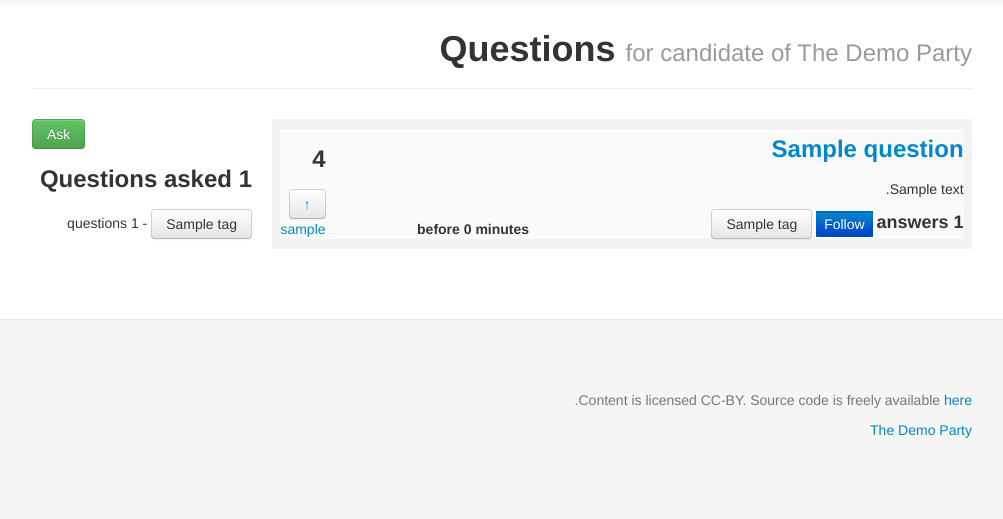
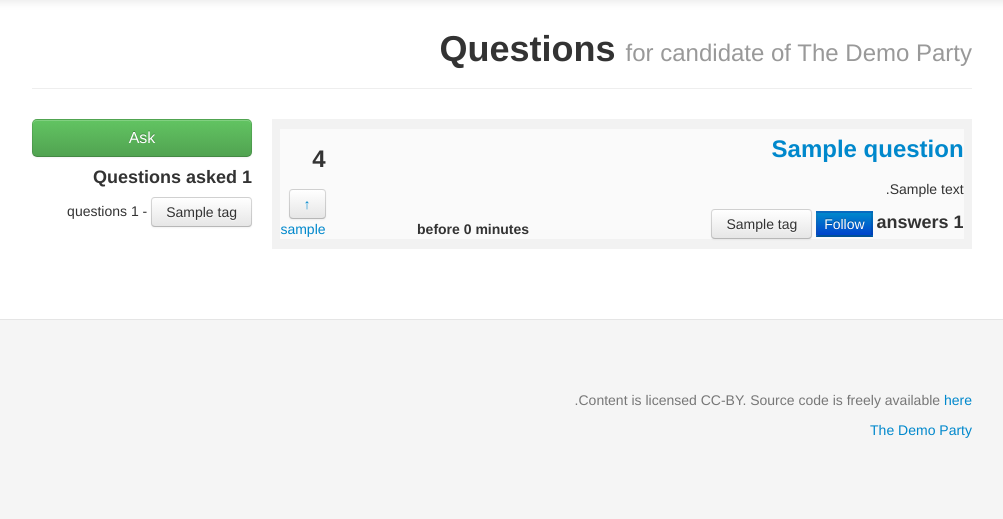
Before and after one commit to amirnissim/okqa, a Django app: template okqa/qa/templates/qa/question_list.html in a window 1280 px wide. Shown: the part 41-560 px from the top of the page, without its empty margins (138-1141 px from the left). Run offline with Django 3.2, Linux system fonts and the light colour scheme; the template is opened without the code that fills it: most values are stand-ins (such as "Sample title", 1, 10 or a date in 2020); parts of the project's set-up code (start-up, migrations or seed data) failed here and were passed over; some libraries are stand-ins or nearby versions.

Commit message:
minor improvements

```diff
--- a/okqa/qa/templates/candidates.html
+++ b/okqa/qa/templates/candidates.html
@@ -1,12 +1,14 @@
 {% extends "base.html" %}
 {% load i18n %}
 {% block mainContainer %}
-    <h1>{% trans "Candidates" %}</h1>
+<div class="page-header">
+	<h1>{% trans "Candidates" %}</h1>
+</div>
     {% for candidate in candidates %}
         <h3>{{ candidate.username }}</h3>
         <div>{{ candidate.answers.count }} {% trans "answers" %}</div>
         <div>
-             <a href="{% url qa.views.view_candidate candidate.id %}"> {% trans "view" %}</a>
+             <a href="{% url qa.views.view_candidate candidate.id %}"> {% trans "View Candidate" %}</a>
         </div>
         <hr>
     {% endfor %}
--- a/okqa/qa/templates/qa/question_list.html
+++ b/okqa/qa/templates/qa/question_list.html
@@ -4,14 +4,15 @@
   <h1>{% trans "Questions" %} <small>{% trans "for candidate of" %} {% trans "The Demo Party" %}</small></h1>
 </div>
     <div class="row">
-      <a  class="btn btn-success pull-right" href="{% url post_question %}">{% trans "Ask" %}</a>
       <div class="span9" style="background-color: #f2f2f2;">
       {% for question in questions %}
           {% include "qa/_question.html" %}
       {% endfor %}
     </div>
     <div class="span3">
-      <h3>{{questions.count}} {% trans "Questions asked" %}</h3>
+      <a class="btn btn-success btn-large btn-block" href="{% url post_question %}">{% trans "Ask" %}</a>
+
+      <h4>{{questions.count}} {% trans "Questions asked" %}</h4>
       <ul class="unstyled">
       {% for tag in tags %}
         <li><button class="btn">{{ tag }}</button> - {{tag.count}} {% trans "questions" %}</li>
--- a/okqa/templates/base.html
+++ b/okqa/templates/base.html
@@ -5,7 +5,7 @@
     <link rel="stylesheet" type="text/css" href="{{ STATIC_URL }}css/bootstrap-rtl.css"/>
     <link rel="stylesheet" type="text/css" href="{{ STATIC_URL }}css/rtl.css"/>
     <link rel="stylesheet" type="text/css" href="{{ STATIC_URL }}css/style.css"/>
-    <title>{% block pageTitle %}{% endblock %} | {% trans "The Demo Party" %}</title>
+    <title>{% block pageTitle %}{% endblock %}{% trans "The Demo Party" %}</title>
     {% block extrahead %}{% endblock %}
 </head>
 <body>
```
Also changed, not shown: okqa/locale/he/LC_MESSAGES/django.po.
